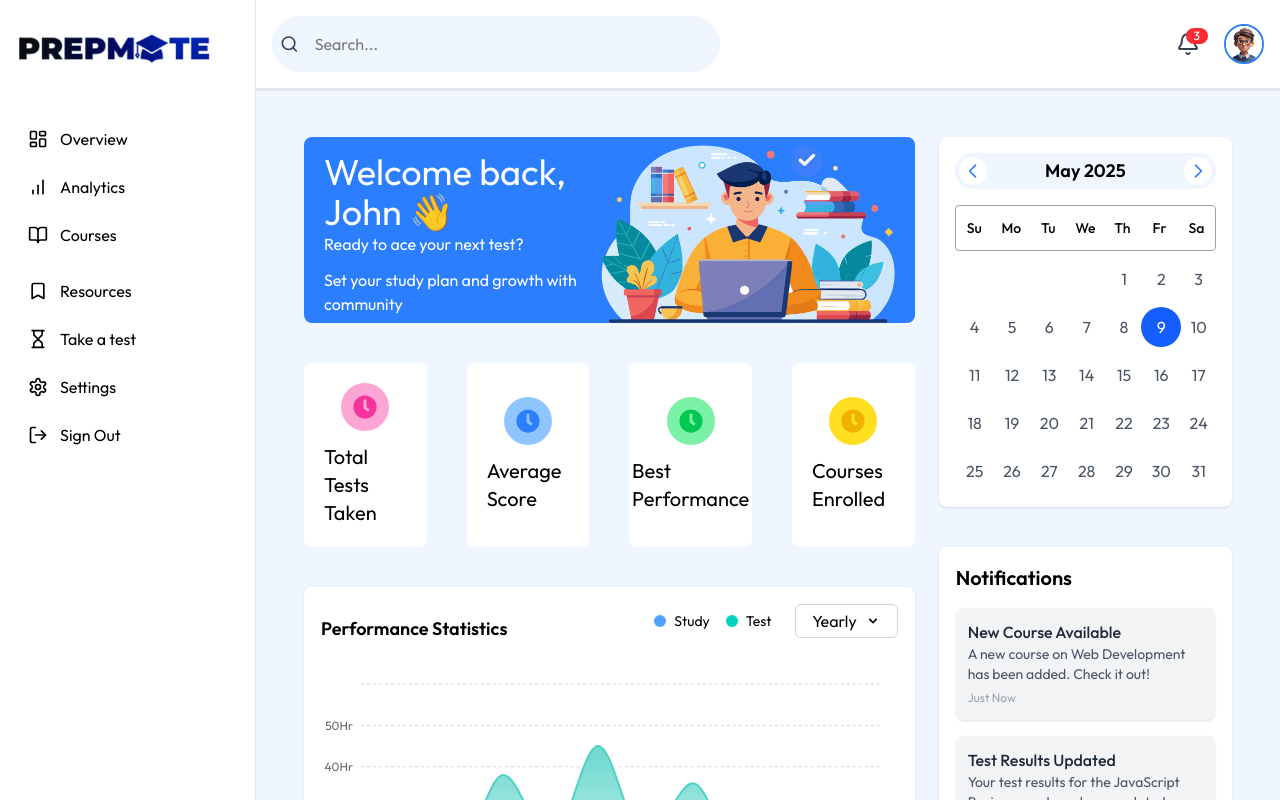
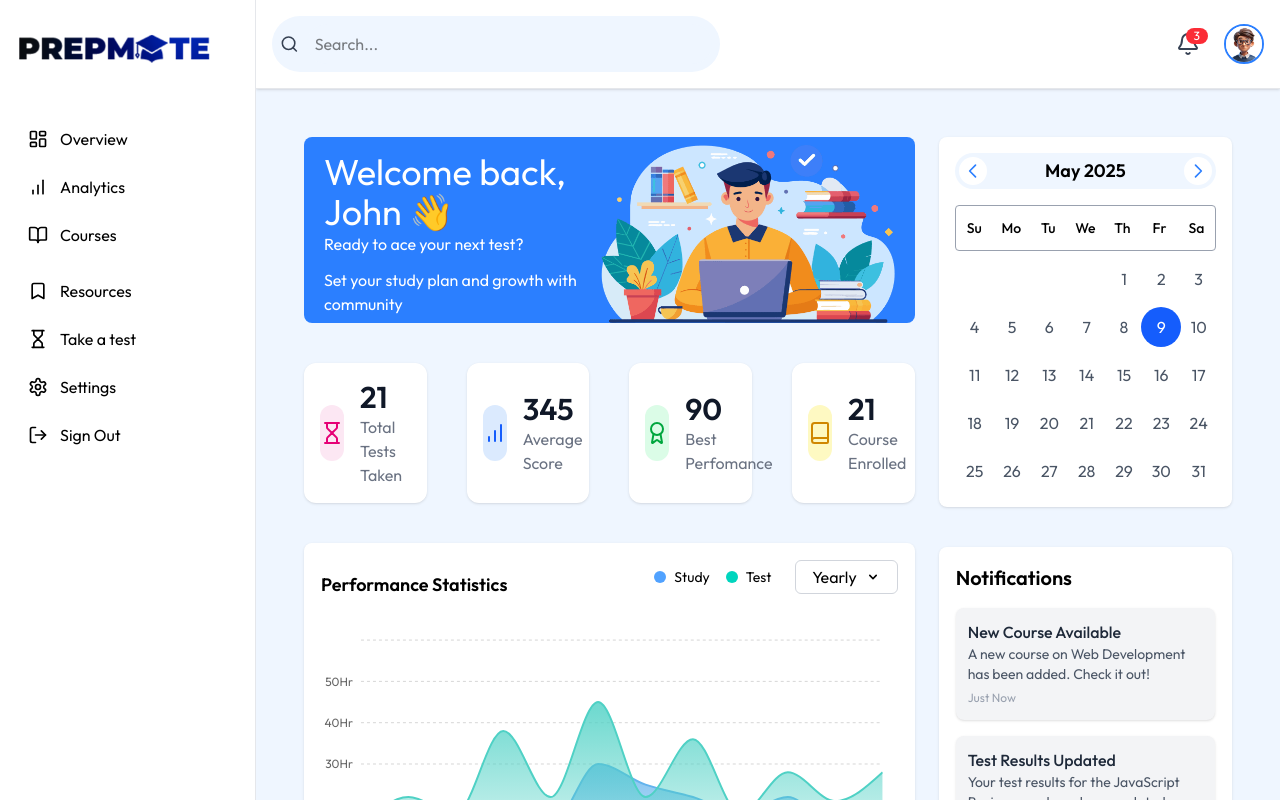
Before and after one commit to oluwaseyipd/PrepMate, a React (Vite) app: page /#/dashboard/overview in a window 1280 px wide. Built offline with nearby package versions, Linux system fonts and the light colour scheme.

Commit message:
Overview Updated

```diff
--- a/src/pages/userDashboard/Analytics.jsx
+++ b/src/pages/userDashboard/Analytics.jsx
@@ -51,7 +51,7 @@ const Analytics = () => {
               <div className="flex justify-between items-center bg-orange-500 text-white p-3 rounded-full">
                 <Calendar className="text-white" size={30} />
               </div>
-              <span className="text-black text-xl">Time Spent</span>
+              <span className="text-black text-xl">Completed Cources</span>
             </div>
 
             <div className="flex flex-col gap-2 mt-5">
--- a/src/pages/userDashboard/Overview.jsx
+++ b/src/pages/userDashboard/Overview.jsx
@@ -7,7 +7,7 @@ import Calendar from "../../components/Calendar";
 import StudyStat from "../../components/charts/StudyStat";
 import welcomeAvatar from "../../assets/images/signin.png";
 import "react-day-picker/dist/style.css";
-import { FaClock } from "react-icons/fa";
+import { Hourglass, Book, Award, BarChart } from "lucide-react";
 
 const Overview = () => {
 
@@ -57,22 +57,62 @@ const Overview = () => {
 
         {/* Quick Stats */}
         <div className="grid grid-cols-1 md:grid-cols-4 gap-10 mt-10">
-          <div className="p-5 flex flex-col bg-white justify-center items-center rounded-lg" data-aos="fade-up" data-aos-delay="200">
-            <FaClock className="text-pink-500 text-xl bg-pink-300 p-3 h-12 w-12 rounded-full" />
-            <h2 className="mt-3 text-xl text-black">Total Tests Taken</h2>
-          </div>
-          <div className="p-5 flex flex-col bg-white justify-center items-center rounded-lg" data-aos="fade-up" data-aos-delay="400">
-            <FaClock className="text-blue-500 text-xl bg-blue-300 p-3 h-12 w-12 rounded-full" />
-            <h2 className="mt-3 text-xl text-black">Average Score</h2>
-          </div>
-          <div className="p-5 flex flex-col bg-white justify-center items-center rounded-lg" data-aos="fade-up" data-aos-delay="600">
-            <FaClock className="text-green-500 text-xl bg-green-300 p-3 h-12 w-12 rounded-full" />
-            <h2 className="mt-3 text-xl text-black">Best Performance</h2>
-          </div>
-          <div className="p-5 flex flex-col bg-white justify-center items-center rounded-lg" data-aos="fade-up" data-aos-delay="800">
-            <FaClock className="text-yellow-500 text-xl bg-yellow-300 p-3 h-12 w-12 rounded-full" />
-            <h2 className="mt-3 text-xl text-black">Courses Enrolled</h2>
-          </div>
+     <div
+  className="flex items-center justify-between gap-4 p-4 bg-white rounded-xl shadow-sm"
+  data-aos="fade-up"
+  data-aos-delay="200"
+>
+  <div className="flex items-center justify-center h-14 w-14 bg-pink-100 rounded-full">
+    <Hourglass className="text-pink-600 text-2xl" />
+  </div>
+  <div className="flex flex-col">
+    <h2 className="text-3xl font-semibold text-gray-900">21</h2>
+    <p className="text-gray-500">Total Tests Taken</p>
+  </div>
+</div>
+
+        <div
+  className="flex items-center justify-between gap-4 p-4 bg-white rounded-xl shadow-sm"
+  data-aos="fade-up"
+  data-aos-delay="200"
+>
+  <div className="flex items-center justify-center h-14 w-14 bg-blue-100 rounded-full">
+    <BarChart className="text-blue-600 text-2xl" />
+  </div>
+  <div className="flex flex-col">
+    <h2 className="text-3xl font-semibold text-gray-900">345</h2>
+    <p className="text-gray-500">Average Score</p>
+  </div>
+</div>
+
+          <div
+  className="flex items-center justify-between gap-4 p-4 bg-white rounded-xl shadow-sm"
+  data-aos="fade-up"
+  data-aos-delay="200"
+>
+  <div className="flex items-center justify-center h-14 w-14 bg-green-100 rounded-full">
+    <Award className="text-green-600 text-2xl" />
+  </div>
+  <div className="flex flex-col">
+    <h2 className="text-3xl font-semibold text-gray-900">90</h2>
+    <p className="text-gray-500">Best Perfomance</p>
+  </div>
+</div>
+
+     <div
+  className="flex items-center justify-between gap-4 p-4 bg-white rounded-xl shadow-sm"
+  data-aos="fade-up"
+  data-aos-delay="200"
+>
+  <div className="flex items-center justify-center h-14 w-14 bg-yellow-100 rounded-full">
+    <Book className="text-yellow-600 text-2xl" />
+  </div>
+  <div className="flex flex-col">
+    <h2 className="text-3xl font-semibold text-gray-900">21</h2>
+    <p className="text-gray-500">Course Enrolled</p>
+  </div>
+</div>
+
         </div>
 
         {/* Statistics */}
```
